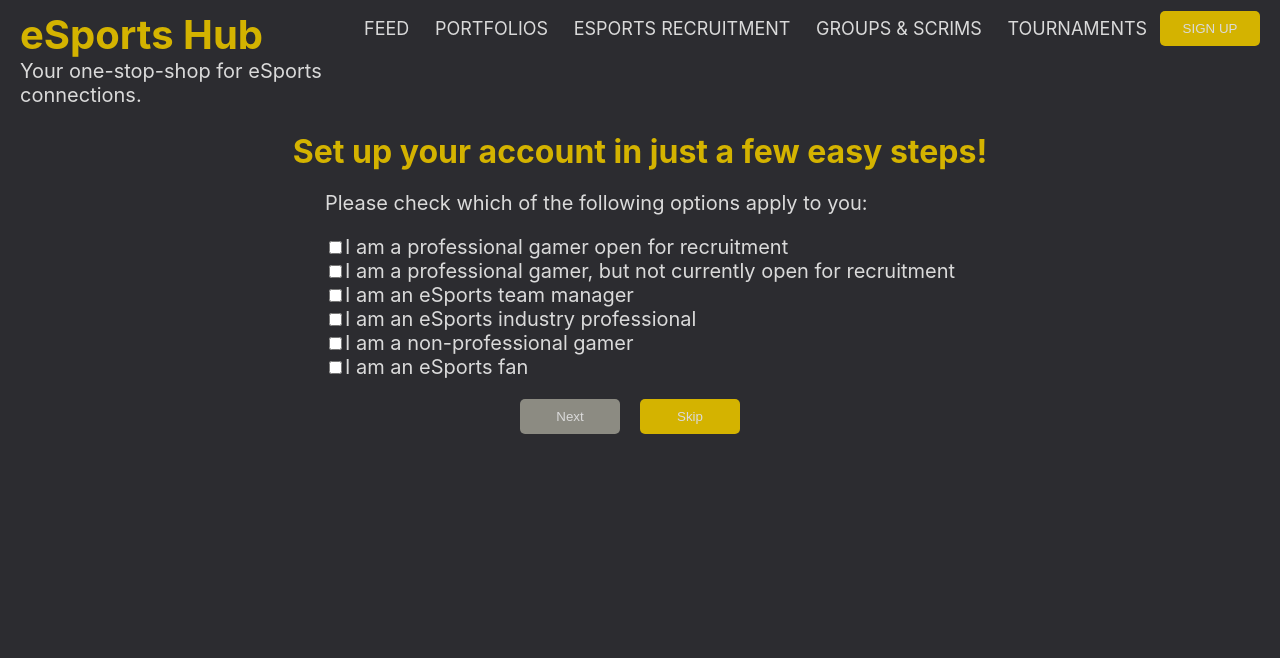
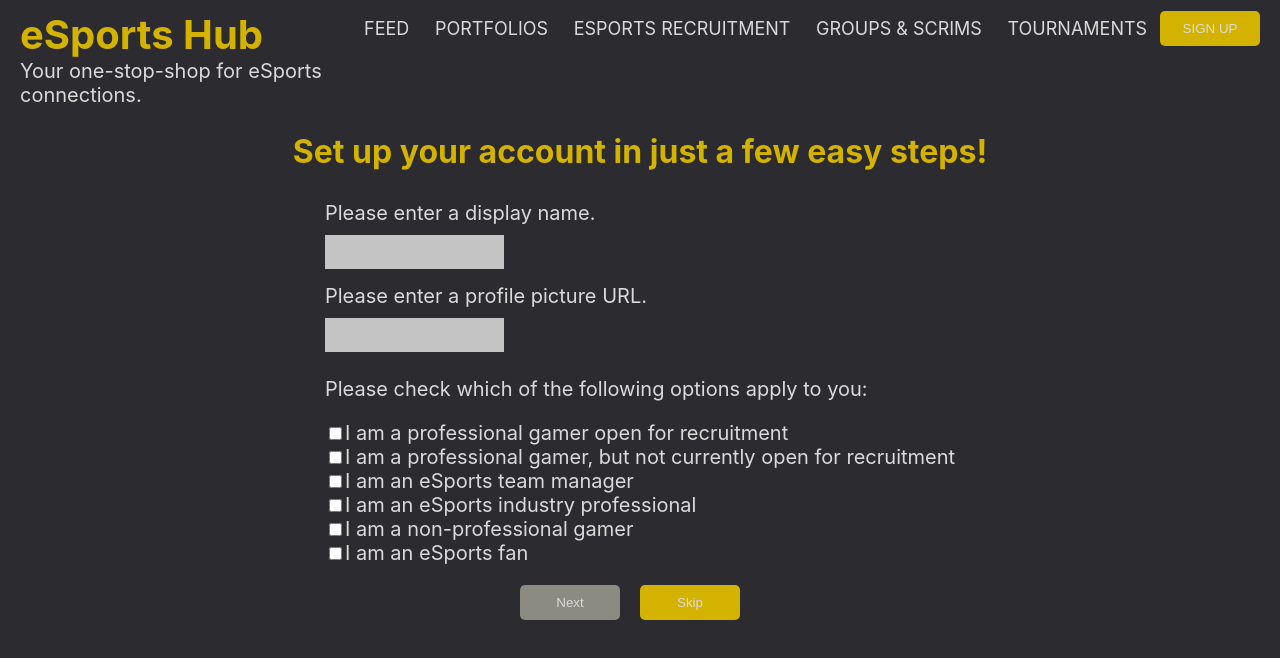
Before and after one commit to AlexisAndAnthony/eSports-Hub, a React (Create React App) app in the folder client/: page /setup in a window 1280 px wide. Shown: the top 658 px of the page. Built offline with nearby package versions, Linux system fonts and the light colour scheme.

Commit message:
Account setup page changes

```diff
--- a/client/src/components/AccountSetupPage.js
+++ b/client/src/components/AccountSetupPage.js
@@ -10,7 +10,7 @@ function AccountSetUpPage(props) {
   const [allowContinue, setAllowContinue] = useState(false);
 
   const stepComponents = [
-    <TagChecklist handleCheckboxChange={updateTags} />,
+    <StartPage handleCheckboxChange={updateTags} />,
     <GamesChecklist handleCheckboxChange={updateGames} />
   ];
 
@@ -53,10 +53,10 @@ function AccountSetUpPage(props) {
   function finalizeGames() {
     console.log('Finalizing game selections...');
     setAllowContinue(false);
-    gameList.forEach((game) => {
-      stepComponents.push(
-        <GameQuestions />
-      );
+    var index = 2;
+    gameList.forEach((gameId) => {
+      stepComponents.splice(index, 0, <GameQuestions gameId={gameId}/>);
+      index++;
     });
   }
 
@@ -92,7 +92,7 @@ function AccountSetUpPage(props) {
 }
 
 function NextStep(props) {
-  const { stepNum, setStepNum, stepComponents } = props;
+  const { stepNum, stepComponents } = props;
 
   return (
     <div className="setup-container">
@@ -140,8 +140,20 @@ function FinishedScreen(props) {
 }
 
 function GameQuestions(props) {
+  const gameIdToName = {
+    0: 'League of Legends',
+    1: 'VALORANT',
+    2: 'Overwatch'
+  }
+
   return (
-    <React.Fragment />
+    <div>
+      <p>Time to answer some questions about your history with {gameIdToName[props.gameId]}.</p>
+      <p>Feel free to skip any you don't want to answer right now - you can always add or remove info later.</p>
+      <p>Enter your primary {gameIdToName[props.gameId]} account username.</p>
+      <p>What region is your primary account in?</p>
+      <p>What rank are you?</p>
+    </div>
   );
 }
 
@@ -169,9 +181,42 @@ function GamesChecklist(props) {
   );
 }
 
+function StartPage(props) {
+  const [displayName, setDisplayName] = useState("");
+  const [pfpURL, setPfpURL] = useState("");
+
+  return (
+    <div className="option-list">
+      <div className="input-group">
+        <p>Please enter a display name.</p>
+        <form>
+          <label>
+            <textarea
+              value={displayName}
+              onChange={(event) => setDisplayName(event.target.value)}
+            />
+          </label>
+        </form>
+      </div>
+      <div className="input-group">
+        <p>Please enter a profile picture URL.</p>
+        <form>
+          <label>
+            <textarea
+              value={pfpURL}
+              onChange={(event) => setPfpURL(event.target.value)}
+            />
+          </label>
+        </form>
+      </div>
+      <TagChecklist {...props} />
+    </div>
+  )
+}
+
 function TagChecklist(props) {
   return (
-    <div className="checkbox-list">
+    <div>
       <p>Please check which of the following options apply to you:</p>
       <Checkbox
         label="I am a professional gamer open for recruitment"
--- a/client/src/styles/Setup.css
+++ b/client/src/styles/Setup.css
@@ -6,10 +6,11 @@
     text-align: center;
 }
 
-.checkbox-list {
+.option-list {
     display: inline-block;
     text-align: left;
     color: #DADADA;
+    margin-top: 20px;
 }
 
 .checkbox label {
@@ -18,6 +19,10 @@
 
 p {
     color: #DADADA;
+}
+
+.input-group p {
+    margin: 10px 0px 10px 0px;
 }
 
 button {
```
